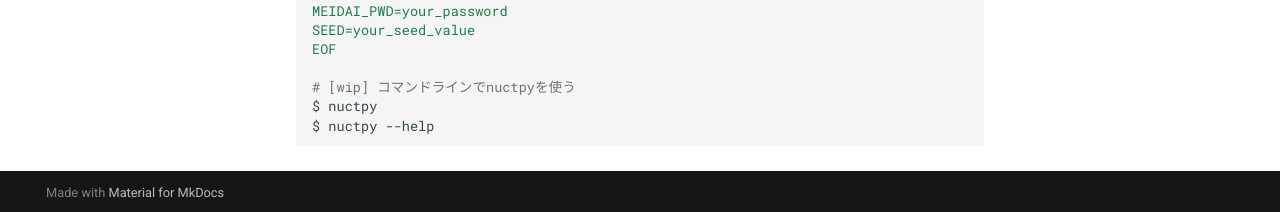
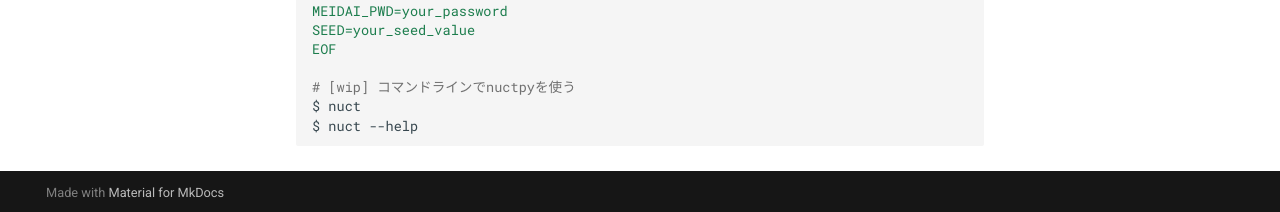
Before and after one commit to nac-39/nuctpy, an MkDocs documentation site: the page built from docs/index.md, in a window 1280 px wide and 1119 px high. Shown: the part 904-1116 px from the top of the window. Built offline with MkDocs 1.6.1 and Material for MkDocs 9.7.7, drawn with Linux system fonts in a browser that asks for light colours; comment, search, counter and statistics services are not loaded.

Commit message:
Update index.md

````diff
--- a/docs/index.md
+++ b/docs/index.md
@@ -30,6 +30,6 @@ SEED=your_seed_value
 EOF
 
 # [wip] コマンドラインでnuctpyを使う
-$ nuctpy
-$ nuctpy --help
+$ nuct
+$ nuct --help
 ```
````
